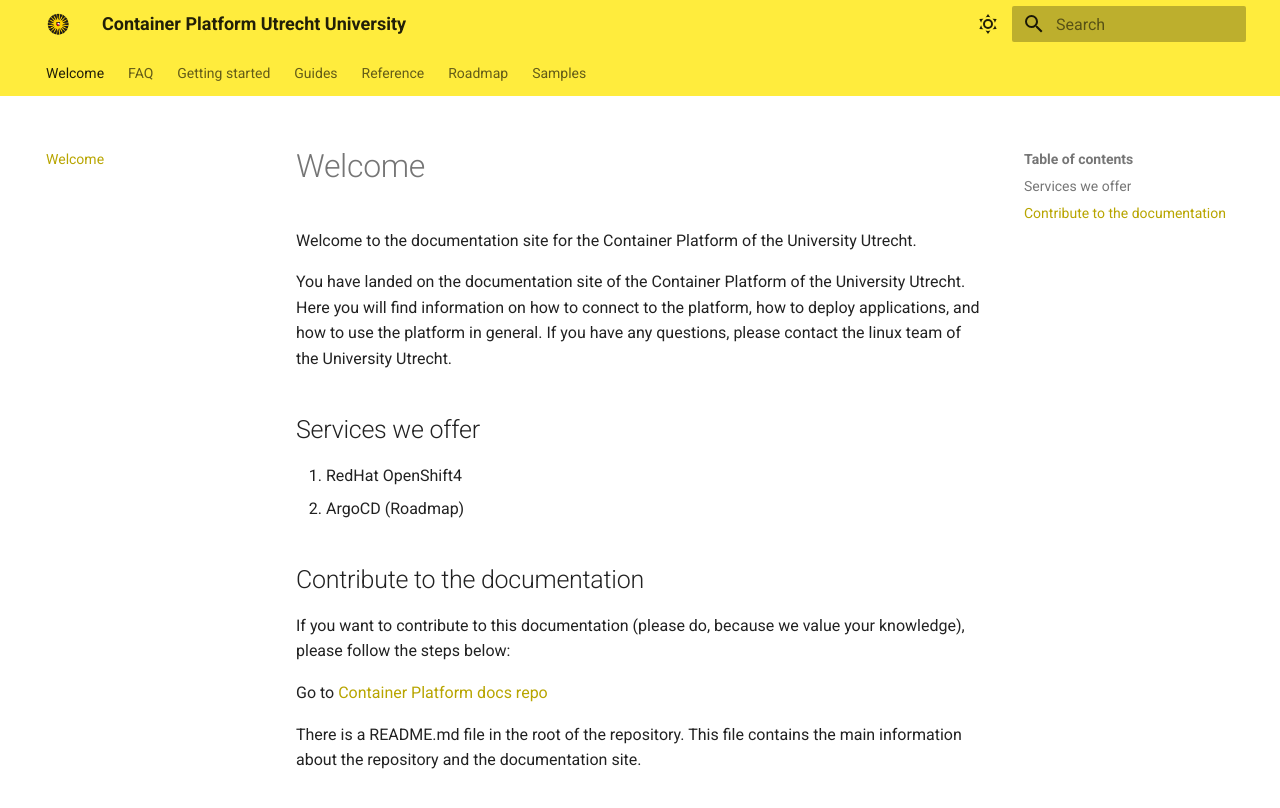
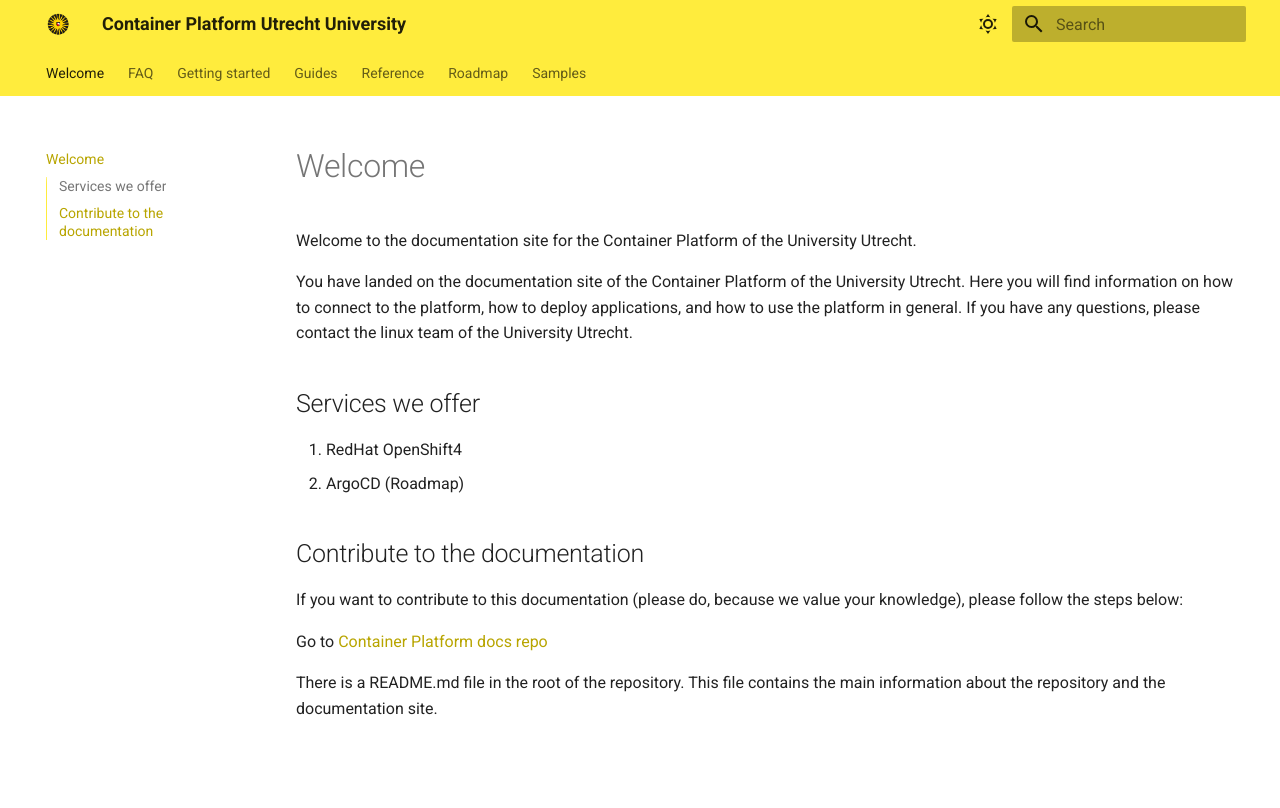
Before and after one commit to UtrechtUniversity/containerplatform-docs, an MkDocs documentation site: the page built from docs/index.md, in a window 1280 px wide. Shown: the top 808 px of the page. Built offline with MkDocs 1.6.1 and Material for MkDocs 9.7.7, drawn with Linux system fonts in a browser that asks for light colours.

Commit message:
Add/remove features for docs

```diff
--- a/mkdocs.yml
+++ b/mkdocs.yml
@@ -6,6 +6,9 @@
   features:
     - navigation.tracking
     - navigation.tabs
+    - navigation.sections
+    - toc.integrate
+    - toc.follow
     - navigation.path
     - navigation.top
     - navigation.left
```
